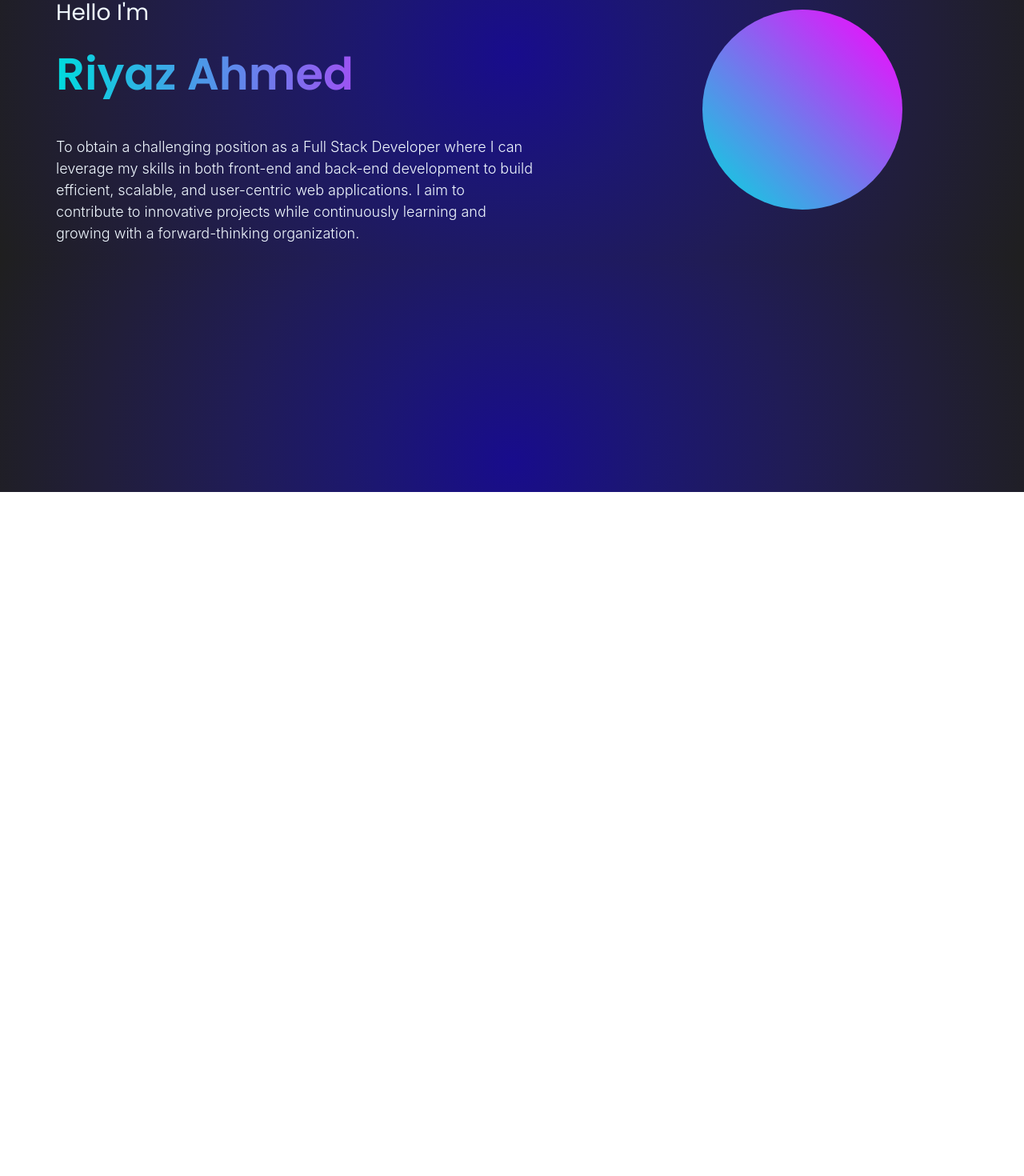
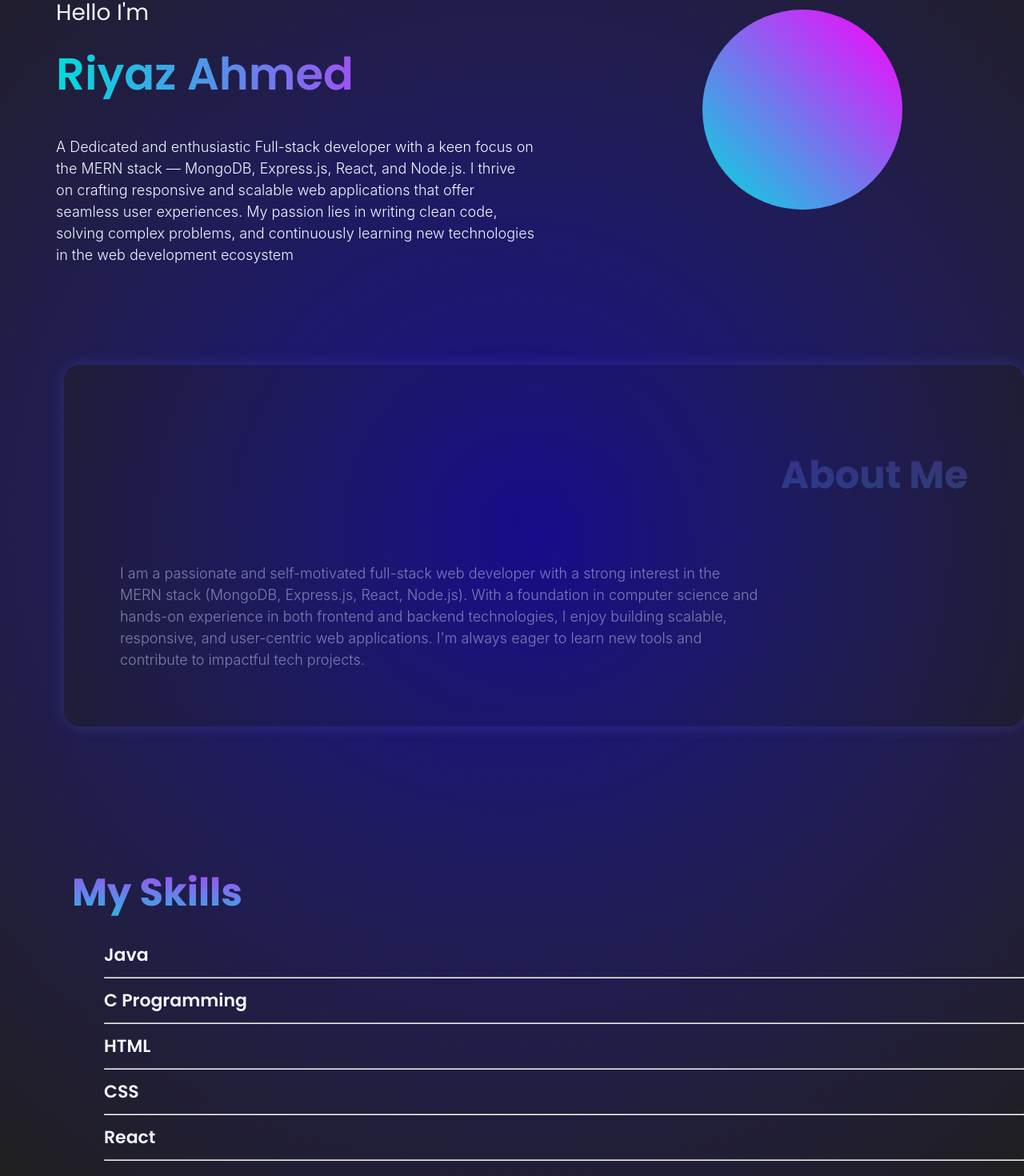
Before and after one commit to riyazahmed2144/Portfolio-React.js, a React (Create React App) app in the folder frontend/: page / in a window 1280 px wide. Shown: the part 185-1655 px from the top of the page at 80% size. Before the commit the page ends 800 px from the top, so only its background shows below. Built offline with nearby package versions, Linux system fonts and the light colour scheme.

Commit message:
updated about, skill page and ui design

```diff
--- a/frontend/src/App.js
+++ b/frontend/src/App.js
@@ -1,11 +1,15 @@
 import './App.css';
 import Navbar from './components/navbar/navbar';
 import Hero from './components/hero/hero';
+import Main from'./pages/main';
+import Skills from'./pages/skills';
 function App() {
   return (
     <div>
     <Navbar/>
     <Hero/>
+    <Main/>
+    <Skills/>
     </div>
   );
 }
--- a/frontend/src/components/hero/hero.css
+++ b/frontend/src/components/hero/hero.css
@@ -14,7 +14,7 @@
     flex-direction: column;
     justify-content: center;
     transform: translateY(30px);
-    animation: fadeSlideIn 1s ease forwards;
+    animation: fadeSlideIn 1.5s ease forwards;
     animation-delay: 0.5s;
 }
 .head h2{
@@ -29,7 +29,7 @@
     flex: 1;
     flex-direction: column;
     transform: translateY(30px);
-    animation: fadeSlideIn 1s ease forwards;
+    animation: fadeSlideIn 1.5s ease forwards;
     animation-delay: 0.5s;
 }
 .head p{
@@ -39,7 +39,7 @@
     font-size: 18px;
     font-weight: 300;
     transform: translateY(30px);
-    animation: fadeSlideIn 1s ease forwards;
+    animation: fadeSlideIn 1.5s ease forwards;
     animation-delay: 0.5s;
 }
 .right{
@@ -59,7 +59,10 @@
     box-shadow: 0 0 30px 5px #8b5cf6;
 }
 @keyframes fadeSlideIn {
-  to {
+    from{
+        opacity: 0;
+    }
+    to {
     opacity: 1;
     transform: translateY(0);
   }
--- a/frontend/src/components/hero/hero.jsx
+++ b/frontend/src/components/hero/hero.jsx
@@ -6,7 +6,7 @@ const hero = () => {
       <div className="head">
         <h3>Hello I'm</h3>
         <h2>Riyaz Ahmed</h2>
-        <p>To obtain a challenging position as a Full Stack Developer where I can leverage my skills  in both front-end and back-end development to build efficient, scalable, and user-centric web applications. I aim to contribute to innovative projects while continuously learning and growing with a forward-thinking organization.</p>
+        <p>A Dedicated and enthusiastic Full-stack developer with a keen focus on the MERN stack — MongoDB, Express.js, React, and Node.js. I thrive on crafting responsive and scalable web applications that offer seamless user experiences. My passion lies in writing clean code, solving complex problems, and continuously learning new technologies in the web development ecosystem</p>
       </div>
       <div className="right">
         <div className="circle"></div>
--- /dev/null
+++ b/frontend/src/pages/main.css
@@ -0,0 +1,59 @@
+.line{
+    margin-left: 80px;
+    max-width: 200vh;
+    background-image: radial-gradient(circle, #180c8c, #1c1771, #201c56, #211e3a, #1f1f1f);
+    margin-top: 90px;
+    box-shadow: 0 0 20px rgba(99, 102, 241, 0.6);
+    border-radius: 20px;
+    transform: translateY(30px);
+    animation: fadeSlideIn 1.5s ease forwards;
+    animation-delay: 0.5s;
+    animation: fadeSlideIn linear;
+    animation-timeline: view();
+    animation-range: entry 0% cover 30%;
+}
+.line h2{
+    display: flex;
+    justify-content: flex-end;
+    font-family: "Poppins", sans-serif;
+    padding-right: 70px;
+    display: flex;
+    padding-top: 90px;
+    font-size: 48px;
+    padding-bottom: 15px;
+    background: linear-gradient(2deg, #00DBDE, #FC00FF);
+    -webkit-background-clip: text;
+    -webkit-text-fill-color: transparent;
+    transform: translateY(30px);
+    animation: fadeSlideIn 1.5s ease forwards;
+    animation-delay: 0.5s;
+    animation: fadeSlideIn linear;
+    animation-timeline: view();
+    animation-range: entry 0% cover 30%;
+}
+.line h3{
+    display: flex;
+    justify-content: right;
+    line-height: 1.5;
+    font-size: 18px;
+    font-weight: 300;
+    color: aliceblue;
+    padding-left: 70px;
+    max-width: 100vh;
+    padding-bottom: 100px;
+    transform: translateY(30px);
+    animation: fadeSlideIn 1.5s ease forwards;
+    animation-delay: 0.5s;
+    animation: fadeSlideIn linear;
+    animation-timeline: view();
+    animation-range: entry 0% cover 30%;
+}
+@keyframes fadeSlideIn {
+    from{
+        opacity: 0;
+    }
+    to{
+        opacity: 1;
+        transform: translateY(0);
+    }
+}
--- /dev/null
+++ b/frontend/src/pages/main.jsx
@@ -0,0 +1,13 @@
+import React from 'react'
+import './main.css'
+
+const main = () => {
+  return (
+    <div className='line'>
+        <h2>About Me</h2>
+        <h3>I am a passionate and self-motivated full-stack web developer with a strong interest in the MERN stack (MongoDB, Express.js, React, Node.js). With a foundation in computer science and hands-on experience in both frontend and backend technologies, I enjoy building scalable, responsive, and user-centric web applications. I'm always eager to learn new tools and contribute to impactful tech projects.</h3>
+    </div>
+
+  )
+}
+export default main;
--- /dev/null
+++ b/frontend/src/pages/skills.css
@@ -0,0 +1,37 @@
+.skills{
+    padding-top: 100px;
+    margin-left: 90px;
+}
+.skills h2{
+    font-family: "Poppins", sans-serif;
+    padding-right: 70px;
+    display: flex;
+    font-size: 48px;
+    padding-bottom: 15px;
+    background: linear-gradient(2deg, #00DBDE, #FC00FF);
+    -webkit-background-clip: text;
+    -webkit-text-fill-color: transparent;
+    transform: translateY(30px);
+    animation: fadeSlideIn 1.5s ease forwards;
+    animation-delay: 0.5s;
+    animation: fadeSlideIn linear;
+    animation-timeline: view();
+    animation-range: entry 0% cover 30%;
+}
+.skills ul{
+    font-family: "Poppins", sans-serif;
+    color: aliceblue;
+    list-style: none;
+    font-size: 22px;
+    font-weight: 600;
+}
+
+@keyframes fadeSlideIn {
+    from{
+        opacity: 0;
+    }
+    to{
+        opacity: 1;
+        transform: translateY(0);
+    }
+}
--- /dev/null
+++ b/frontend/src/pages/skills.jsx
@@ -0,0 +1,17 @@
+import React from 'react'
+import './skills.css'
+const skills = () => {
+  return (
+       <div className="skills">
+        <h2>My Skills</h2>
+        <ul>
+            <li>Java <hr className='java'/></li>
+            <li>C Programming<hr className='c'/></li>
+            <li>HTML <hr className='html'/></li>
+            <li>CSS <hr className='css'/></li>
+            <li>React <hr className='react'/></li>
+        </ul>
+    </div>
+  )
+}
+export default skills;
```
